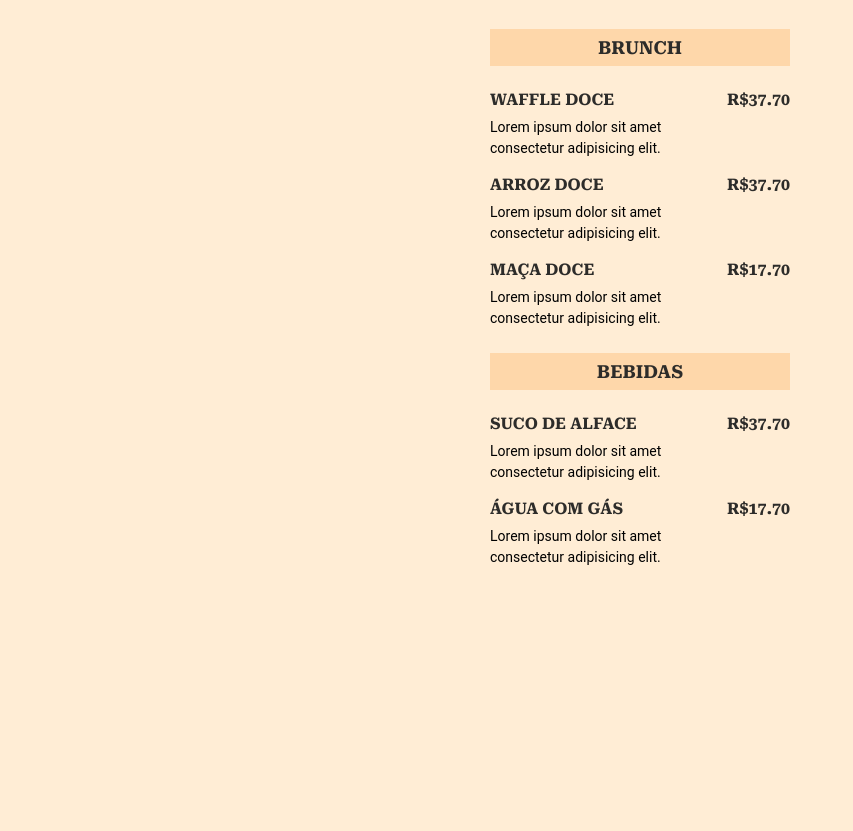
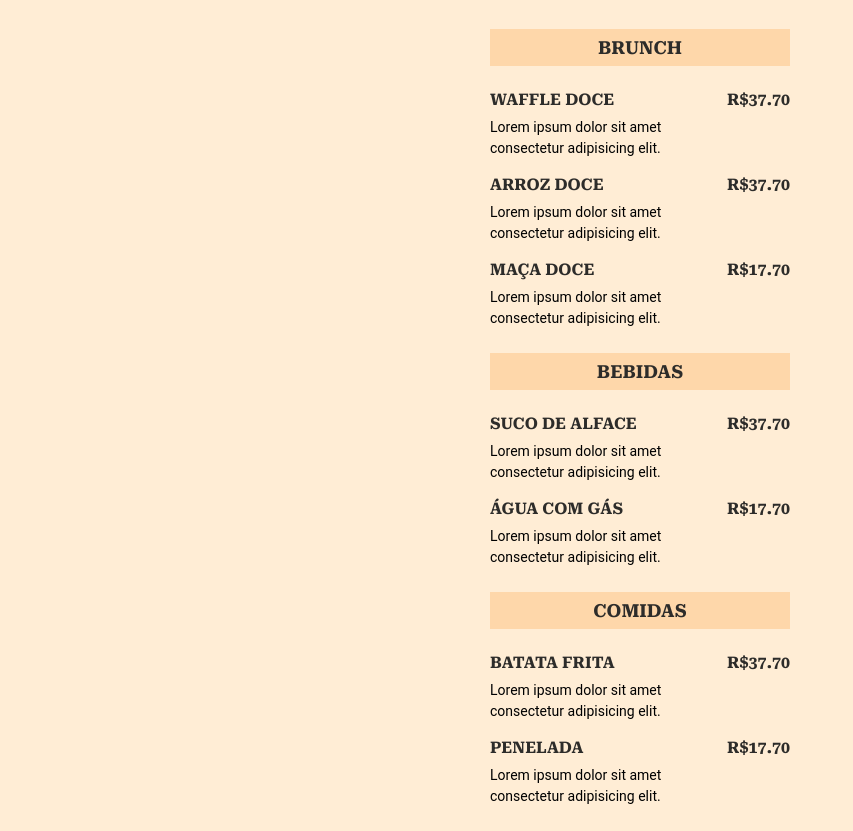
Before and after one commit to Sotans/Maratona-Explorer-3, a plain HTML site: page index.html in a window 1280 px wide. Shown: the part 110-941 px from the top of the page, without its empty margins (0-853 px from the left). Before the commit the page ends 800 px from the top, so only its background shows below. Drawn offline with Linux system fonts and the light colour scheme.

Commit message:
menu atualizado

```diff
--- a/index.html
+++ b/index.html
@@ -86,5 +86,33 @@
     </ul>
   </section>
 
+<section>
+    <h2>Comidas</h2>
+    <ul>
+      <li>
+        <div class="details">
+          <h3>Batata Frita</h3>
+          <p class="description">
+            Lorem ipsum dolor sit amet consectetur adipisicing elit.
+          </p>
+        </div>
+          <strong class ="price">
+            R$37.70
+          </strong>
+      </li>
+      <li>
+        <div class="details">
+          <h3>penelada</h3>
+            <p class="description">
+              Lorem ipsum dolor sit amet consectetur adipisicing elit.
+            </p>
+        </div>
+        <strong class ="price">
+            R$17.70
+        </strong>
+      </li>
+    </ul>
+  </section>
+
 </body>
 </html>
```
Lines whose indentation alone changed are shown as unchanged.
